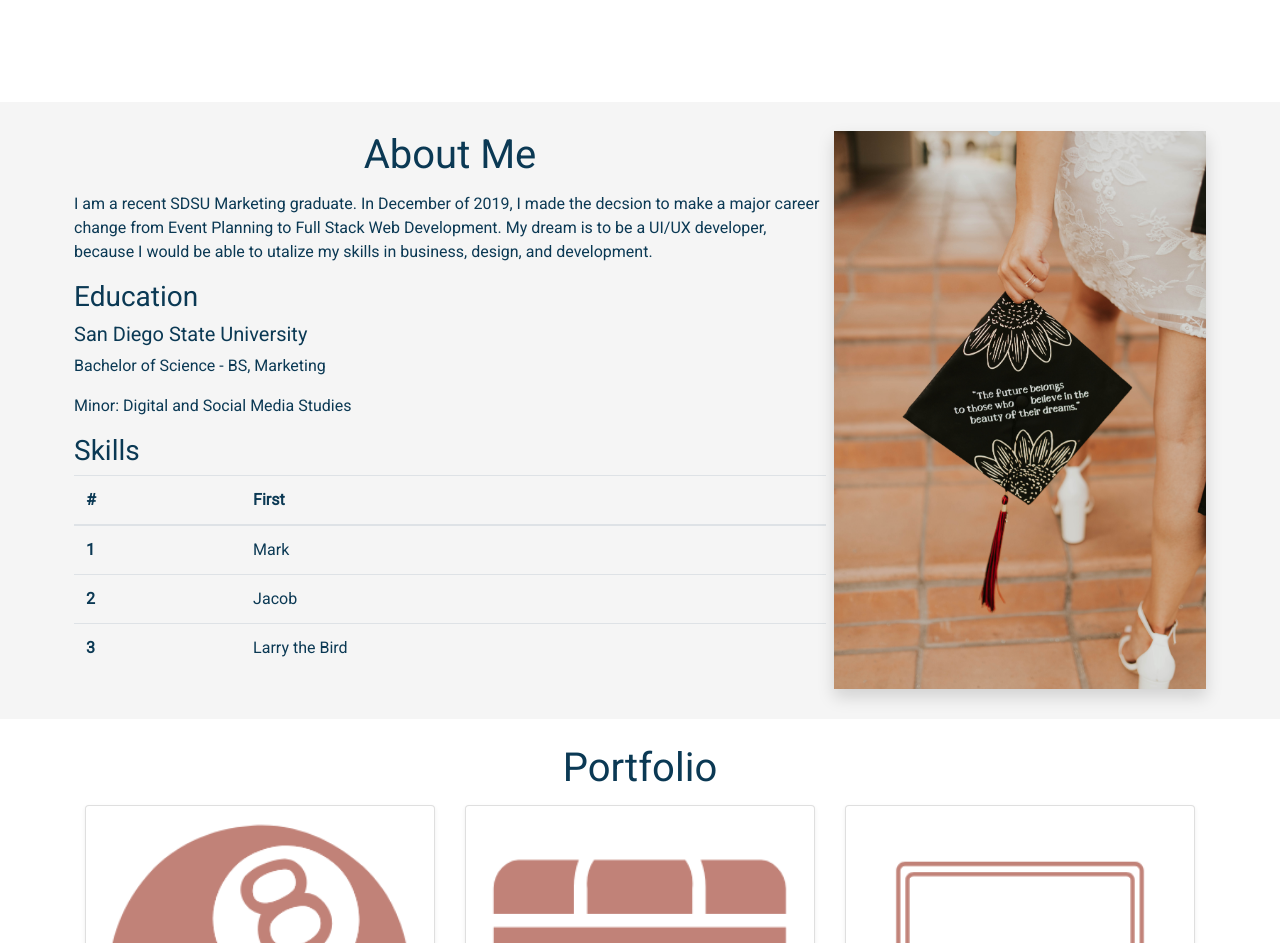
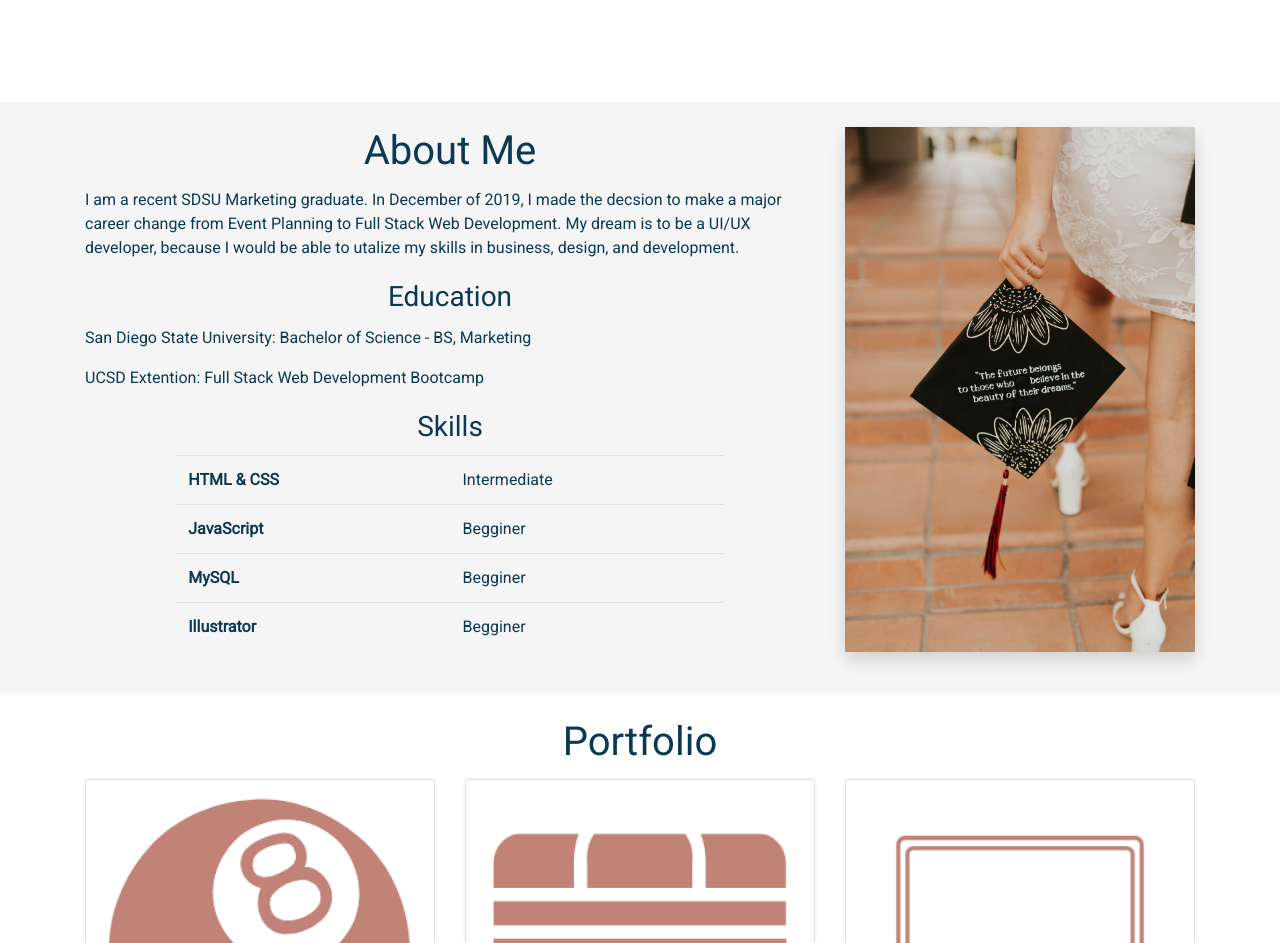
Before and after one commit to kelly70ve/homework2, a plain HTML site: page index.html in a window 1280 px wide. Shown: the part 640-1583 px from the top of the page. Drawn offline with nearby package versions, Linux system fonts and the light colour scheme.

Commit message:
added table of skills

```diff
--- a/index.html
+++ b/index.html
@@ -42,7 +42,7 @@
           <img src="Assets/Images/kelly.jpg" alt="Kelly Gowing" class="img-fluid shadow">
         </div>
         <div class="col-md-6" id="intro">
-          <h1 class="display-4">WELCOME</h1>
+          <h1 class="display-4 p-1">WELCOME</h1>
           <hr class="my-4">
           <p>Hi, I'm Kelly and I'm a full stack web developer.</p>
           <a class="btn btn-primary btn-lg" href="#contact-me" role="button">Let's work together!</a>
@@ -53,41 +53,38 @@
       <section id="about-me">
         <div class="container">
           <div class="row">
-            <div class="col-lg-8 center p-1">
+            <div class="col-lg-8">
               <h2 class="text-center">About Me</h2>
               <p>
                 I am a recent SDSU Marketing graduate. In December of 2019, I made the decsion to make a major career change from Event Planning to Full Stack Web Development. My dream is to be a UI/UX developer, because I would be able to utalize my skills in business, design, and development.
               </p>
-              <h3>Education</h3>
-              <h5>San Diego State University</h5>
-              <p>Bachelor of Science - BS, Marketing</p>
-              <p>Minor: Digital and Social Media Studies</p>
-              <h3>Skills</h3>
-              <table class="table table-hover container-sm">
-                <thead>
-                  <tr>
-                    <th scope="col">#</th>
-                    <th scope="col">First</th>
-                  </tr>
-                </thead>
+              <h3 class="text-center p-1">Education</h3>
+              <p>San Diego State University: Bachelor of Science - BS, Marketing</p>
+              <p>UCSD Extention: Full Stack Web Development Bootcamp</p>
+              <h3 class="text-center p-1">Skills</h3>
+              <table class="table table-hover container-sm w-75">
                 <tbody>
                   <tr>
-                    <th scope="row">1</th>
-                    <td>Mark</td>
+                    <th scope="row">HTML & CSS</th>
+                    <td>Intermediate</td>
                   </tr>
                   <tr>
-                    <th scope="row">2</th>
-                    <td>Jacob</td>
+                    <th scope="row">JavaScript</th>
+                    <td colspan="2">Begginer</td>
                   </tr>
                   <tr>
-                    <th scope="row">3</th>
-                    <td colspan="2">Larry the Bird</td>
+                    <th scope="row">MySQL</th>
+                    <td colspan="2">Begginer</td>
+                  </tr>
+                  <tr>
+                    <th scope="row">Illustrator</th>
+                    <td colspan="2">Begginer</td>
                   </tr>
                 </tbody>
               </table>
 
             </div>
-            <div class="col-lg-4 p-1">
+            <div class="col-lg-4">
               <img src="Assets/Images/gradcap.jpg" alt="gradcap" class="img-fluid shadow">
             </div>
           </div>
--- a/style.css
+++ b/style.css
@@ -69,19 +69,9 @@ h2 {
   padding-bottom: 5px;
 }
 
-.center {
-  padding-top: 5rem;
-  padding-bottom: 5rem;
-}
-
 /* About me */
 #about-me {
   background-color: #f5f5f5;
-}
-
-.img-fluid {
-  max-width: 100%;
-  height: auto;
 }
 
 /* Portfolio */
```
